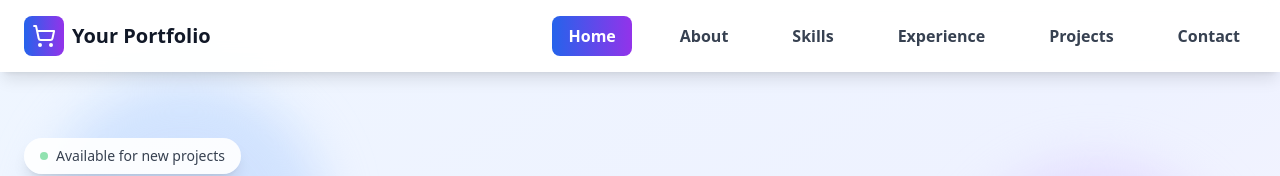
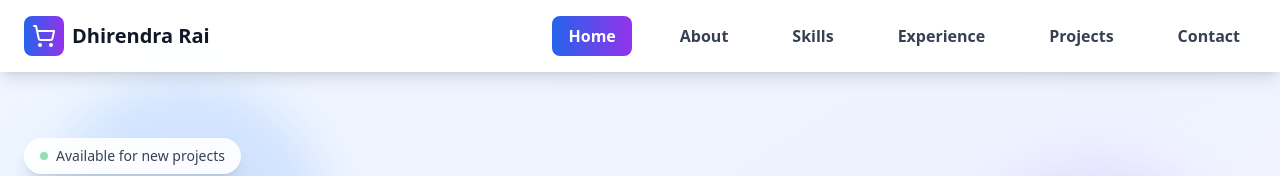
Before and after one commit to dhirendrarai15/my-portfolio, a React (Vite) app: page / in a window 1280 px wide. Shown: the top 176 px of the page. Built offline with nearby package versions, Linux system fonts and the light colour scheme; grey boxes are pictures that could not be loaded.

Commit message:
Added Name

```diff
--- a/src/components/Header.tsx
+++ b/src/components/Header.tsx
@@ -46,7 +46,7 @@ const Header = () => {
               <ShoppingCart className="w-6 h-6 text-white" />
             </div>
             <span className="text-xl font-bold text-gray-900">
-              Your Portfolio
+              Dhirendra Rai
             </span>
           </div>
 
```
